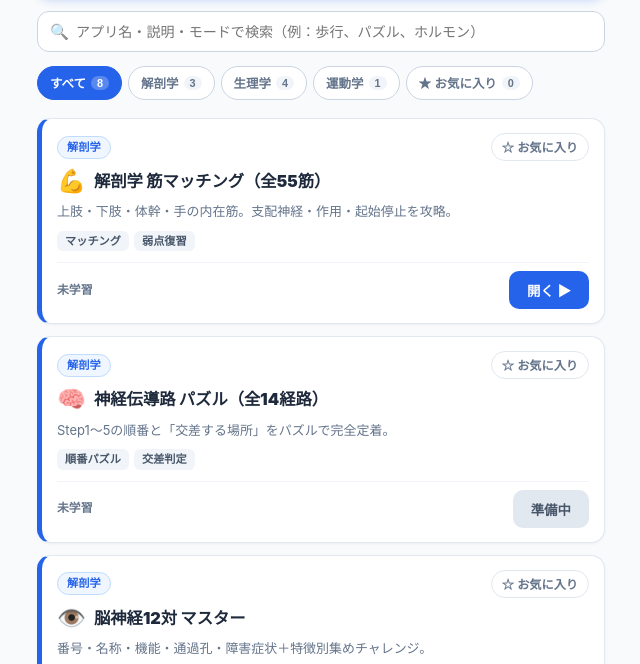
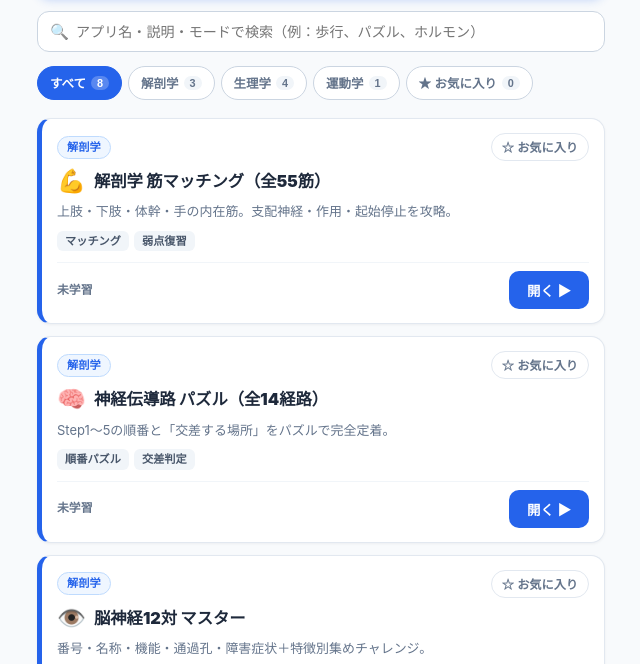
Before and after one commit to maohsince1966-source/basic_medical_sciences, a plain HTML site: page index.html in a window 1280 px wide. Shown: the part 127-791 px from the top of the page, without its empty margins (319-959 px from the left). Drawn offline with Linux system fonts and the light colour scheme.

Commit message:
Update URLs for various educational resources

```diff
--- a/index.html
+++ b/index.html
@@ -765,7 +765,7 @@
         title: "神経伝導路 パズル（全14経路）",
         subtitle: "Step1〜5の順番と「交差する場所」をパズルで完全定着。",
         tags: ["順番パズル", "交差判定"],
-        url: "",
+        url: "https://maohsince1966-source.github.io/nerve-matching/",
         hasKokushi: false
       },
       {
@@ -775,7 +775,7 @@
         title: "脳神経12対 マスター",
         subtitle: "番号・名称・機能・通過孔・障害症状＋特徴別集めチャレンジ。",
         tags: ["マッチング", "集めチャレンジ", "まとめ表"],
-        url: "",
+        url: "https://maohsince1966-source.github.io/cranial_nerve/",
         hasKokushi: false
       },
       {
@@ -785,7 +785,7 @@
         title: "内分泌・ホルモン学習（全27種）",
         subtitle: "主要27ホルモンの分泌器官・作用・疾患＋器官別3つ集め。",
         tags: ["マッチング", "3つ集め"],
-        url: "",
+        url: "https://maohsince1966-source.github.io/hormone/",
         hasKokushi: false
       },
       {
@@ -795,7 +795,7 @@
         title: "自律神経 2択仕分け（全32問）",
         subtitle: "交感 vs 副交感の反応をテンポよく2択仕分け＋国試ひっかけ10問。",
         tags: ["2択仕分け", "国試ひっかけ", "まとめ表"],
-        url: "",
+        url: "https://maohsince1966-source.github.io/autonomic_nerve/",
         hasKokushi: false
       },
       {
@@ -805,7 +805,7 @@
         title: "消化酵素と吸収 マスター（全22項目）",
         subtitle: "消化酵素・分泌液・分解産物・吸収経路＋3つ集めチャレンジ。",
         tags: ["マッチング", "3つ集め", "まとめ表"],
-        url: "",
+        url: "https://maohsince1966-source.github.io/digestive_enzymes/",
         hasKokushi: false
       },
       {
@@ -815,7 +815,7 @@
         title: "筋線維・神経線維 マスター",
         subtitle: "タイプⅠ/Ⅱbの2択仕分け・太い速い順パズル（無髄判定）・機能マッチ。",
         tags: ["2択仕分け", "順番パズル", "まとめ表"],
-        url: "",
+        url: "https://maohsince1966-source.github.io/muscle_nerve_fiber/",
         hasKokushi: false
       },
       {
@@ -825,7 +825,7 @@
         title: "正常・異常歩行 マスター",
         subtitle: "正常歩行8相パズル・筋活動・間欠性跛行を含む異常歩行11種。",
         tags: ["8相パズル", "マッチング"],
-        url: "",
+        url: "https://maohsince1966-source.github.io/gait/",
         hasKokushi: false
       }
 
```
